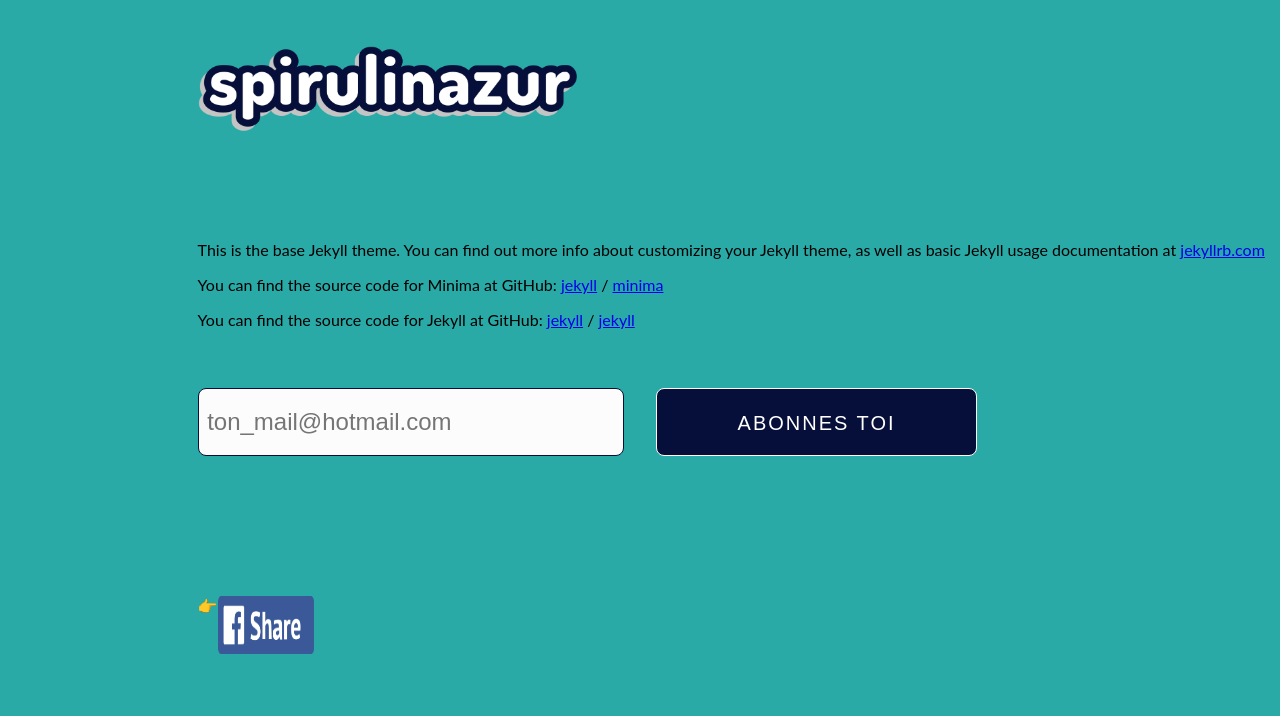
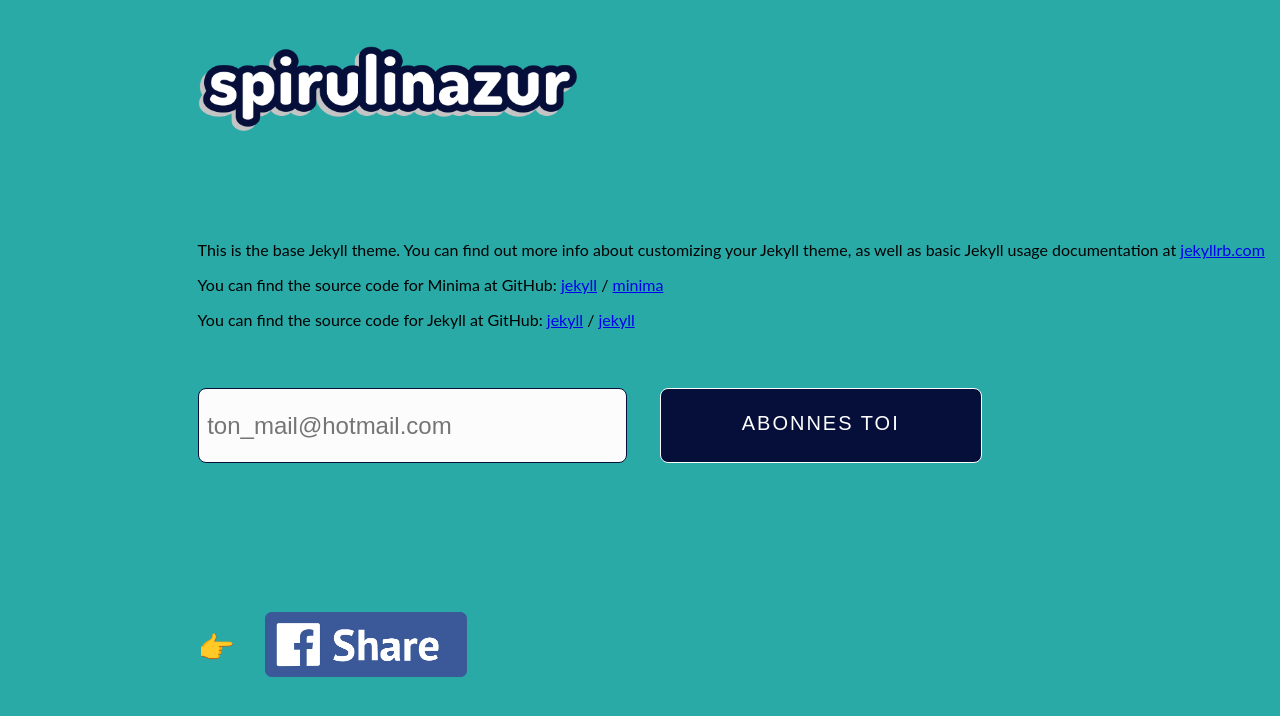
Before and after one commit to PelDoingCode/spirulinazur_test, a Jekyll site: the page built from about.markdown, in a window 1280 px wide. Shown: the top 716 px of the page. Built offline with Jekyll 4.4.1, drawn with Linux system fonts in a browser that asks for light colours.

Commit message:
new style button far better and easier to do css with

```diff
--- a/_includes/share-bare.html
+++ b/_includes/share-bare.html
@@ -1,6 +1,20 @@
 
 
-<div class="share-buttons" style="display: flex;">
-&#128073; &nbsp; &nbsp; &nbsp; &nbsp;
-<a href="https://www.facebook.com/sharer/sharer.php?app_id=1460941267346567&sdk=joey&u=https://chillyfacts.com/create-facebook-share-button-for-website-webpages/&display=popup&ref=plugin&src=share_button" onclick="return !window.open(this.href, 'Facebook', 'width=640,height=580')"><img src="../assets/icon-share.png" style="width: 120%; height: 100%;"></img></a>
+<div class="share-buttons" style="display: flex; align-items: center;">
+
+  <p id="emoji-a">
+
+    &#128073;
+  </p>
+
+  <a href="https://www.facebook.com/sharer/sharer.php?app_id=534916013927872&sdk=joey&u=https%3A%2F%2Fdazzling-hermann-01d829.netlify.com/create-facebook-share-button-for-website-webpages/&display=popup&ref=plugin&src=share_button" onclick="return !window.open(this.href, 'Facebook', 'width=640,height=580')">
+    <img src="../assets/icon-share.png" id="logo-share">
+    </img>
+  </a>
+
 </div>
+
+<!--
+cle secrete fb dev : 70f8bcf30a0a76ab066d98b006dba8ab
+
+id : 534916013927872 -->
--- a/css/main.css
+++ b/css/main.css
@@ -23,10 +23,7 @@
   font-style: normal;
 }
 
-.share-buttons {
 
-  width: 100px;
-}
 .container-wrapper {
   display: flex;
   flex-direction: column;
@@ -173,6 +170,14 @@
     font-size: 30px;
   }
 
+  #emoji-a {
+    width: 10%;
+    height: 10%;
+  }
+
+  #logo-share {
+    width: 20%; height: 10%;
+  }
 
 
   .form-button h4 {
@@ -297,6 +302,15 @@
     font-style: normal;
     font-size: 25px;
 
+  }
+
+  #emoji-a {
+    width: 15%;
+    height: 10%;
+  }
+
+  #logo-share {
+    width: 20%; height: 10%;
   }
 
 
```
